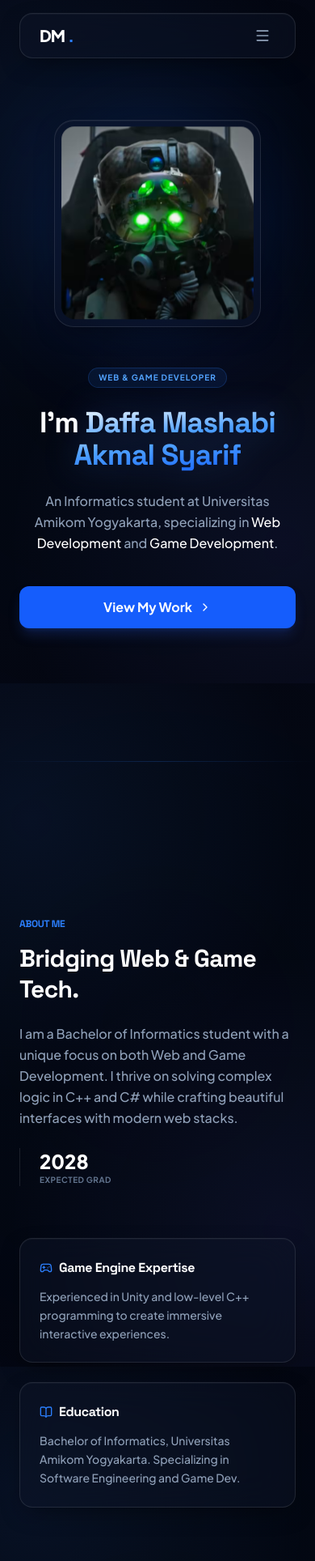
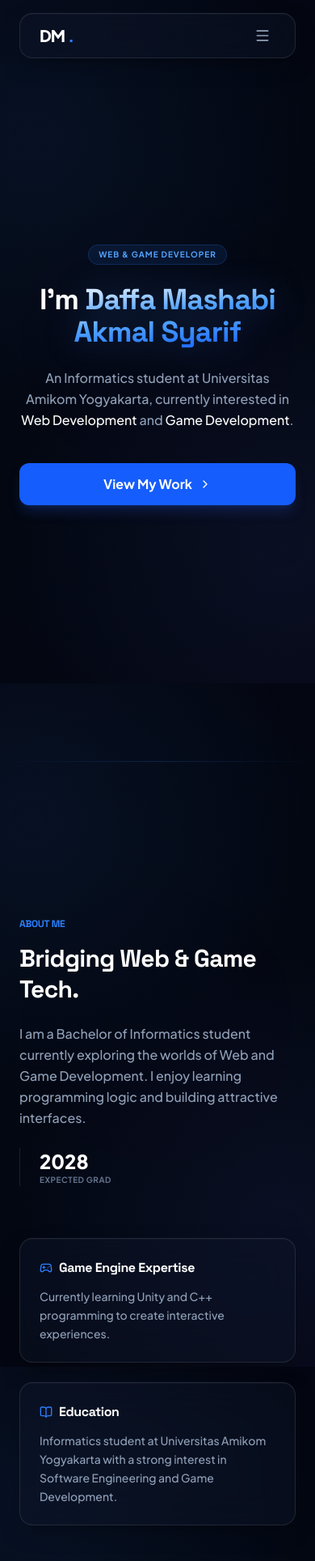
Before and after one commit to DaffaMashabi24/S4-Web-Programming-Week-6-Website-Profile, a website built with Vite: page index.html in a window 390 px wide. Shown: the top 1928 px of the page at 81% size. Built offline with nearby package versions, Linux system fonts and the light colour scheme.

Commit message:
change description that match with myself as a student

```diff
--- a/index.html
+++ b/index.html
@@ -65,19 +65,8 @@
   <!-- HERO SECTION -->
   <section id="home" class="relative min-h-screen flex items-center pt-20">
     <div class="max-w-5xl mx-auto px-6 w-full">
-      <div class="flex flex-col lg:flex-row items-center gap-12 lg:gap-16">
-        <!-- Hero Image (Top on Mobile, Right on Desktop) -->
-        <div class="flex-shrink-0 relative order-1 lg:order-2">
-          <div class="relative w-64 h-64 md:w-80 md:h-80">
-            <div class="absolute inset-0 bg-blue-600/20 rounded-full blur-3xl -z-10"></div>
-            <div class="w-full h-full rounded-3xl overflow-hidden border border-white/10 p-2 glass">
-              <img src="/images/profile.avif" alt="Daffa Mashabi" width="800" height="800" class="w-full h-full object-cover rounded-2xl animate-float" loading="eager" fetchpriority="high">
-            </div>
-          </div>
-        </div>
-
-        <!-- Hero Content -->
-        <div class="flex-1 text-center lg:text-left order-2 lg:order-1">
+      <div class="flex flex-col lg:flex-row items-center gap-16">
+        <div class="flex-1 text-center lg:text-left">
           <div class="inline-flex items-center gap-2 px-3 py-1 mb-6 text-[10px] font-bold tracking-widest text-blue-400 uppercase bg-blue-500/10 rounded-full border border-blue-500/20">
             Web & Game Developer
           </div>
@@ -85,13 +74,22 @@
             I'm <span class="text-gradient">Daffa Mashabi Akmal Syarif</span>
           </h1>
           <p class="text-base md:text-lg text-slate-400 mb-10 leading-relaxed max-w-xl mx-auto lg:mx-0 font-medium">
-            An Informatics student at Universitas Amikom Yogyakarta, specializing in <span class="text-white">Web Development</span> and <span class="text-white">Game Development</span>.
+            An Informatics student at Universitas Amikom Yogyakarta, currently interested in <span class="text-white">Web Development</span> and <span class="text-white">Game Development</span>.
           </p>
           <div class="flex flex-col sm:flex-row items-center justify-center lg:justify-start gap-4">
             <a href="#projects" class="btn-primary w-full sm:w-auto">
               View My Work
               <i data-lucide="chevron-right" class="w-4 h-4"></i>
             </a>
+          </div>
+        </div>
+
+        <div class="flex-shrink-0 relative lg:block hidden">
+          <div class="relative w-80 h-80">
+            <div class="absolute inset-0 bg-blue-600/20 rounded-full blur-3xl -z-10"></div>
+            <div class="w-full h-full rounded-3xl overflow-hidden border border-white/10 p-2 glass">
+              <img src="/images/profile.avif" alt="Daffa Mashabi" width="800" height="800" class="w-full h-full object-cover rounded-2xl animate-float" loading="eager" fetchpriority="high">
+            </div>
           </div>
         </div>
       </div>
@@ -108,7 +106,7 @@
           <h2 class="text-xs font-bold text-blue-500 uppercase tracking-widest mb-4">About Me</h2>
           <h3 class="text-3xl font-black text-white mb-6 leading-tight">Bridging Web & Game Tech.</h3>
           <p class="text-slate-400 leading-relaxed font-medium mb-6">
-            I am a Bachelor of Informatics student with a unique focus on both Web and Game Development. I thrive on solving complex logic in C++ and C# while crafting beautiful interfaces with modern web stacks.
+            I am a Bachelor of Informatics student currently exploring the worlds of Web and Game Development. I enjoy learning programming logic and building attractive interfaces.
           </p>
           <div class="flex gap-8 border-l border-white/10 pl-6">
             <div>
@@ -124,7 +122,7 @@
               <i data-lucide="gamepad-2" class="w-4 h-4 text-blue-500"></i> Game Engine Expertise
             </h4>
             <p class="text-sm text-slate-400 leading-relaxed font-medium">
-              Experienced in Unity and low-level C++ programming to create immersive interactive experiences.
+              Currently learning Unity and C++ programming to create interactive experiences.
             </p>
           </div>
           <div class="glass p-6 rounded-2xl">
@@ -132,7 +130,7 @@
               <i data-lucide="book-open" class="w-4 h-4 text-blue-500"></i> Education
             </h4>
             <p class="text-sm text-slate-400 leading-relaxed font-medium">
-              Bachelor of Informatics, Universitas Amikom Yogyakarta. Specializing in Software Engineering and Game Dev.
+              Informatics student at Universitas Amikom Yogyakarta with a strong interest in Software Engineering and Game Development.
             </p>
           </div>
         </div>
```
